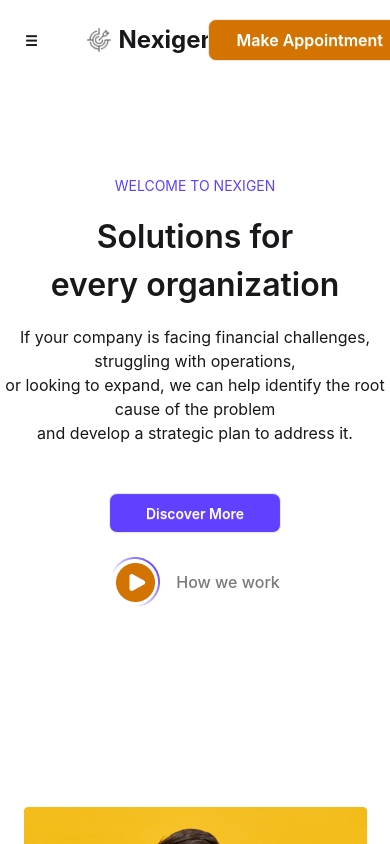
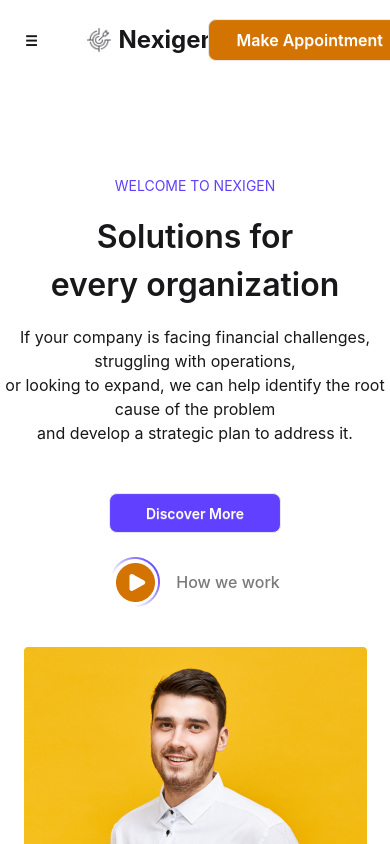
Before and after one commit to nisad2001/nexigen-home-page-3, a React (Vite) app: page / in a window 390 px wide. Shown: the top 844 px of the page. Built offline with nearby package versions, Linux system fonts and the light colour scheme.

Commit message:
Fix mobile gap for Banner component

```diff
--- a/src/Components/Section/Banner/Banner.jsx
+++ b/src/Components/Section/Banner/Banner.jsx
@@ -3,7 +3,7 @@ import BannerCard from "./BannerCard/BannerCard";
 
 const Banner = () => {
   return (
-    <div className='max-w-[1169px] mx-auto flex flex-col lg:flex-row   justify-start gap-50 items-center mt-[103px] mb-50 '>
+    <div className='max-w-[1169px] mx-auto flex flex-col lg:flex-row justify-start gap-10 lg:gap-50 items-center mt-[103px] mb-20 lg:mb-50'>
       {/* banner left */}
       <div className='text-center md:text-left '>
         <p className='text-[#6140FF] font-normal text-[14px] leading-[22px] uppercase'>
```
